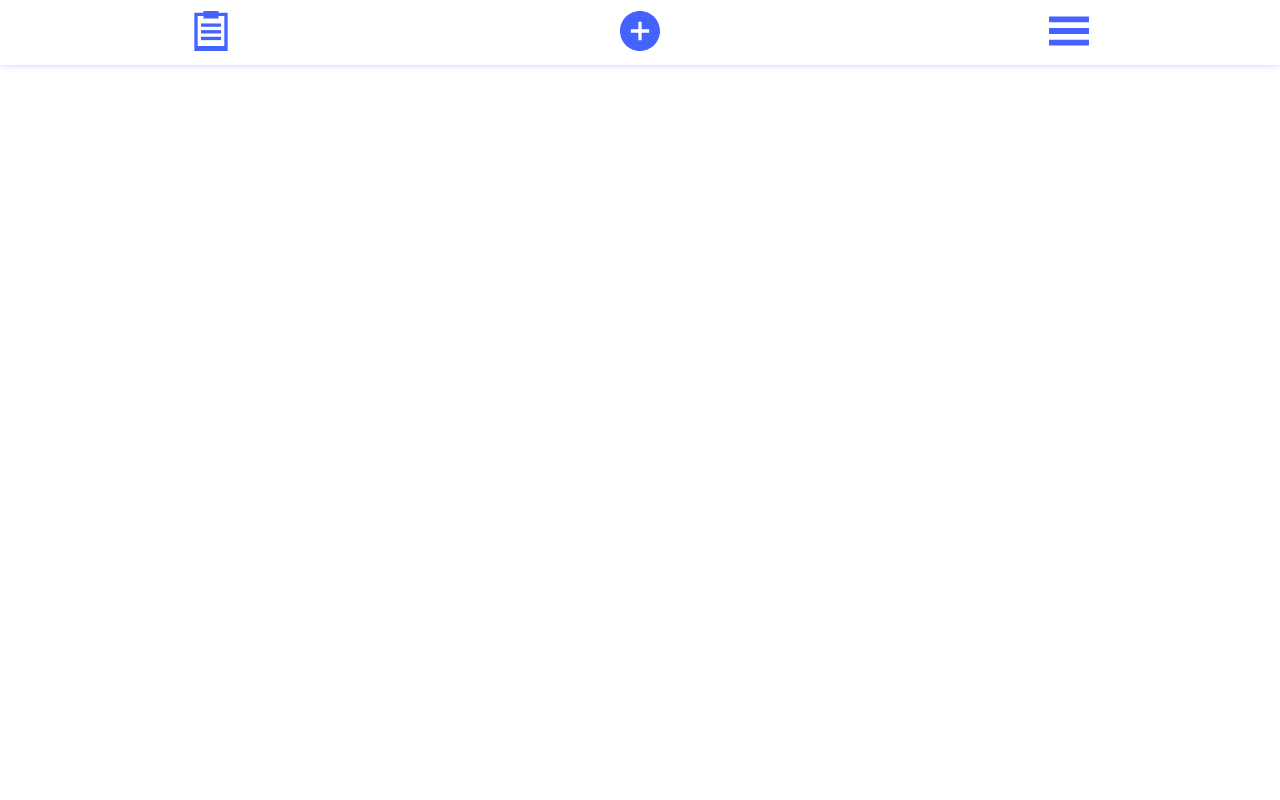
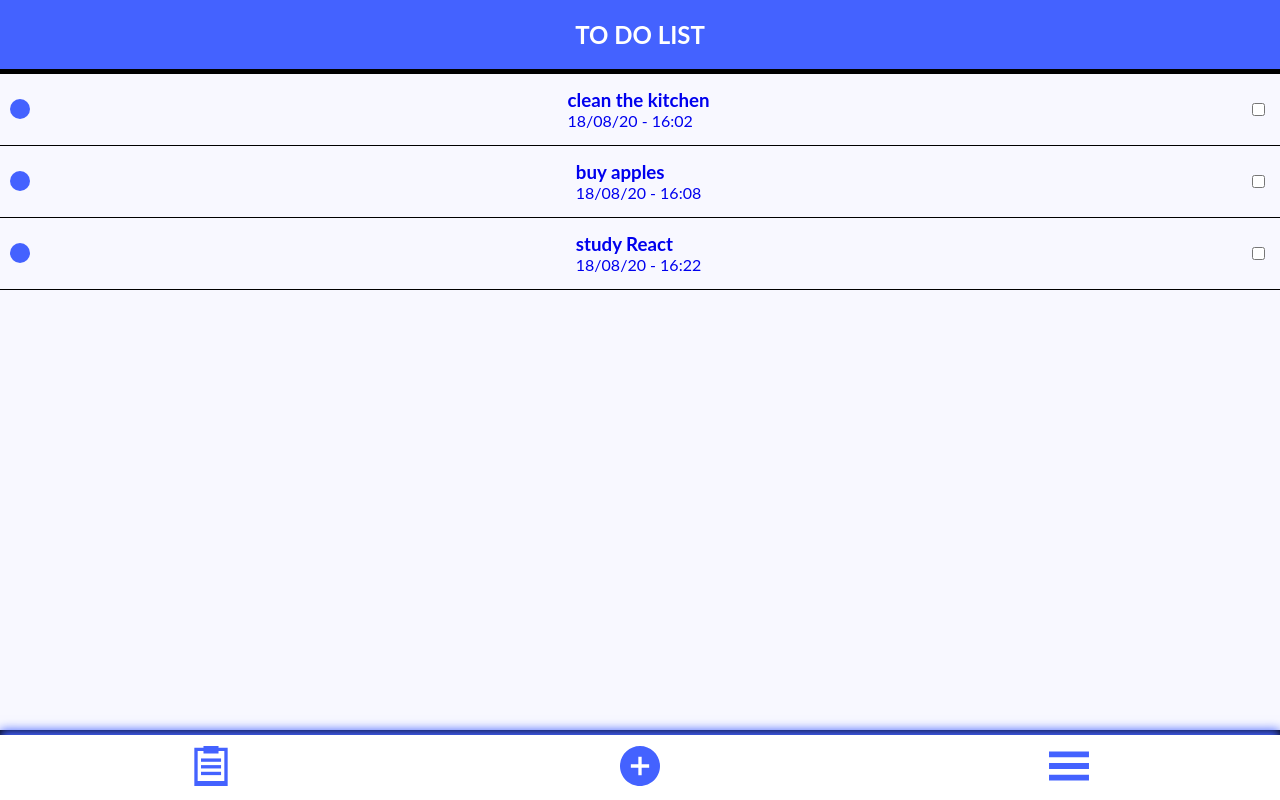
Before and after one commit to manuelsanchez2/to-do-app, a React (Create React App) app: page /home in a window 1280 px wide. Built offline with nearby package versions, Linux system fonts and the light colour scheme; data requests are answered from the project's data file.

Commit message:
Add the Home.js page component

```diff
--- a/src/App.js
+++ b/src/App.js
@@ -1,61 +1,22 @@
-import React, { useState, useEffect } from "react";
+import React from "react";
 import "./App.css";
-import {
-  BrowserRouter as Router,
-  Link,
-  Switch,
-  Route,
-  Redirect,
-} from "react-router-dom";
-import List from "./components/List";
-import ListItem from "./components/ListItem";
-import ListItemIcon from "./components/ListItemIcon";
-import ListItemText from "./components/ListItemText";
-import ListItemCheckbox from "./components/ListItemCheckbox";
-import { getTodos, createTask } from "./api/todos";
+import Home from "./pages/Home";
+// import AddTask from "./pages/AddTask";
+import { BrowserRouter as Router, Link, Switch, Route } from "react-router-dom";
+
 import ButtonPlus from "./components/ButtonPlus";
 import listSrc from "./assets/list.svg";
 import settingsSrc from "./assets/settings.svg";
 
 function App() {
-  const [todos, setTodos] = useState(null);
-
-  useEffect(() => {
-    const doFetch = async () => {
-      const todos = await getTodos();
-      setTodos(todos);
-      console.log(todos);
-    };
-    doFetch();
-  }, []);
-
-  // const Handleclick = () => {
-  //   console.log("hola");
-  //   console.alert("hola");
-  //   // createTask();
-  // };
-
   return (
     <Router>
       <div className="app">
         <Switch>
-          <Route path="/main">
-            <header className="app__header">
-              <h2>TO DO LIST</h2>
-            </header>
-            <main className="app__main">
-              <List>
-                {todos?.map((todo) => (
-                  <ListItem key={todo.id}>
-                    <ListItemIcon />
-                    <ListItemText title={todo.title} date={todo.date} />
-                    <ListItemCheckbox />
-                  </ListItem>
-                ))}
-              </List>
-            </main>
+          <Route path="/home">
+            <Home />
           </Route>
-          <Route path="/new">
+          <Route path="/add">
             <h2>Hola, soy New Task</h2>
             <input />
           </Route>
@@ -64,10 +25,10 @@ function App() {
           </Route>
         </Switch>
         <footer className="app__footer">
-          <Link to="/main">
-            <img src={listSrc} alt="main" />
+          <Link to="/home">
+            <img src={listSrc} alt="home" />
           </Link>
-          <Link to="/new">
+          <Link to="/add">
             <ButtonPlus />
           </Link>
           <Link to="/settings">
--- /dev/null
+++ b/src/pages/AddTask.js
@@ -0,0 +1,7 @@
+import React from "react";
+
+function AddTask(props) {
+  return <div></div>;
+}
+
+export default AddTask;
--- /dev/null
+++ b/src/pages/Home.js
@@ -0,0 +1,47 @@
+import React, { useState, useEffect } from "react";
+import "../App.css";
+import List from "../components/List";
+import ListItem from "../components/ListItem";
+import ListItemIcon from "../components/ListItemIcon";
+import ListItemText from "../components/ListItemText";
+import ListItemCheckbox from "../components/ListItemCheckbox";
+import { getTodos } from "../api/todos";
+
+function Home() {
+  const [todos, setTodos] = useState(null);
+
+  useEffect(() => {
+    const doFetch = async () => {
+      const todos = await getTodos();
+      setTodos(todos);
+      console.log(todos);
+    };
+    doFetch();
+  }, []);
+
+  // const Handleclick = () => {
+  //   console.log("hola");
+  //   console.alert("hola");
+  //   // createTask();
+  // };
+  return (
+    <>
+      <header className="app__header">
+        <h2>TO DO LIST</h2>
+      </header>
+      <main className="app__main">
+        <List>
+          {todos?.map((todo) => (
+            <ListItem key={todo.id}>
+              <ListItemIcon />
+              <ListItemText title={todo.title} date={todo.date} />
+              <ListItemCheckbox />
+            </ListItem>
+          ))}
+        </List>
+      </main>
+    </>
+  );
+}
+
+export default Home;
```
Also changed, not shown: 1 other file (tests, documents, lock files or other folders).
